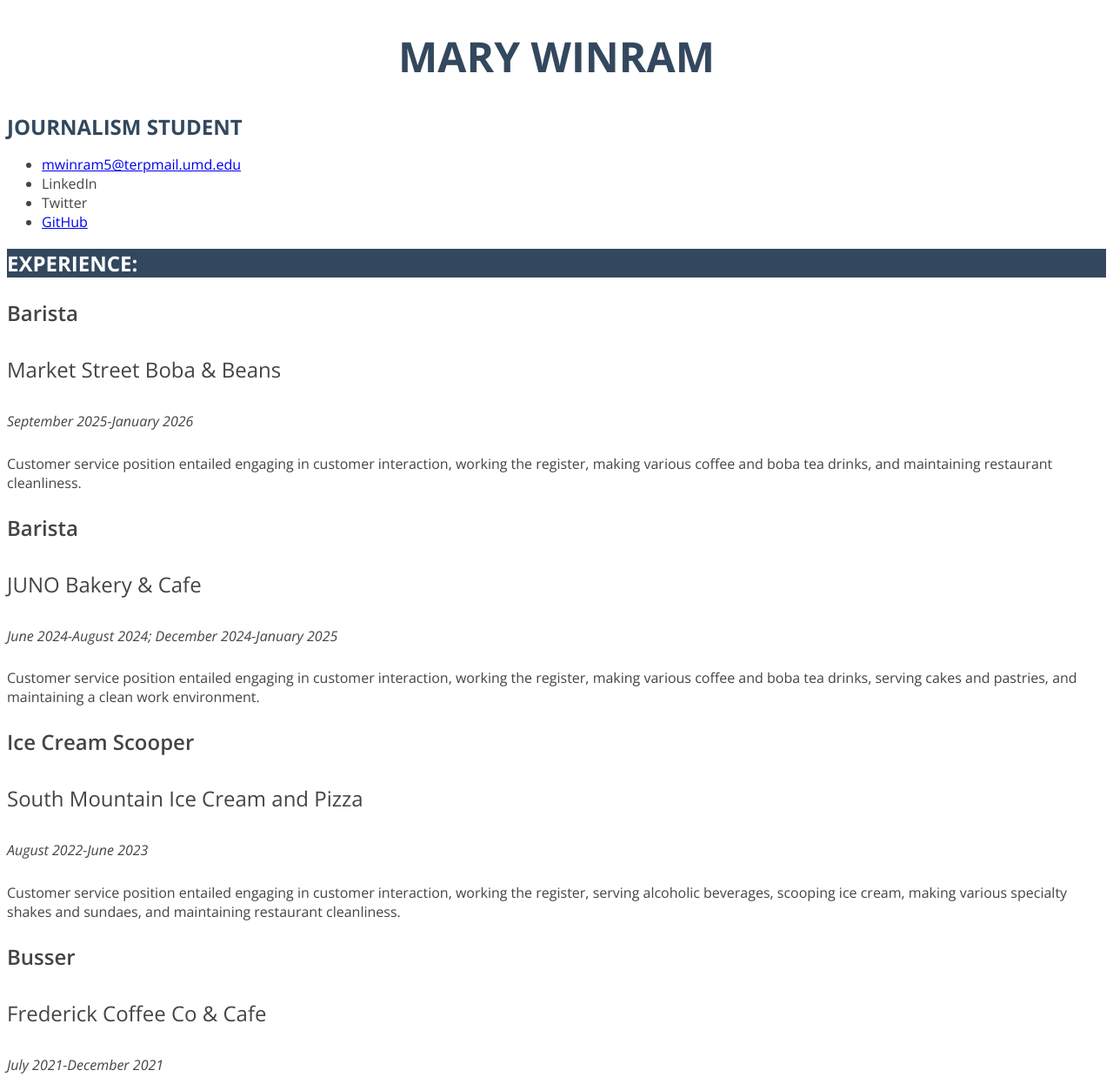
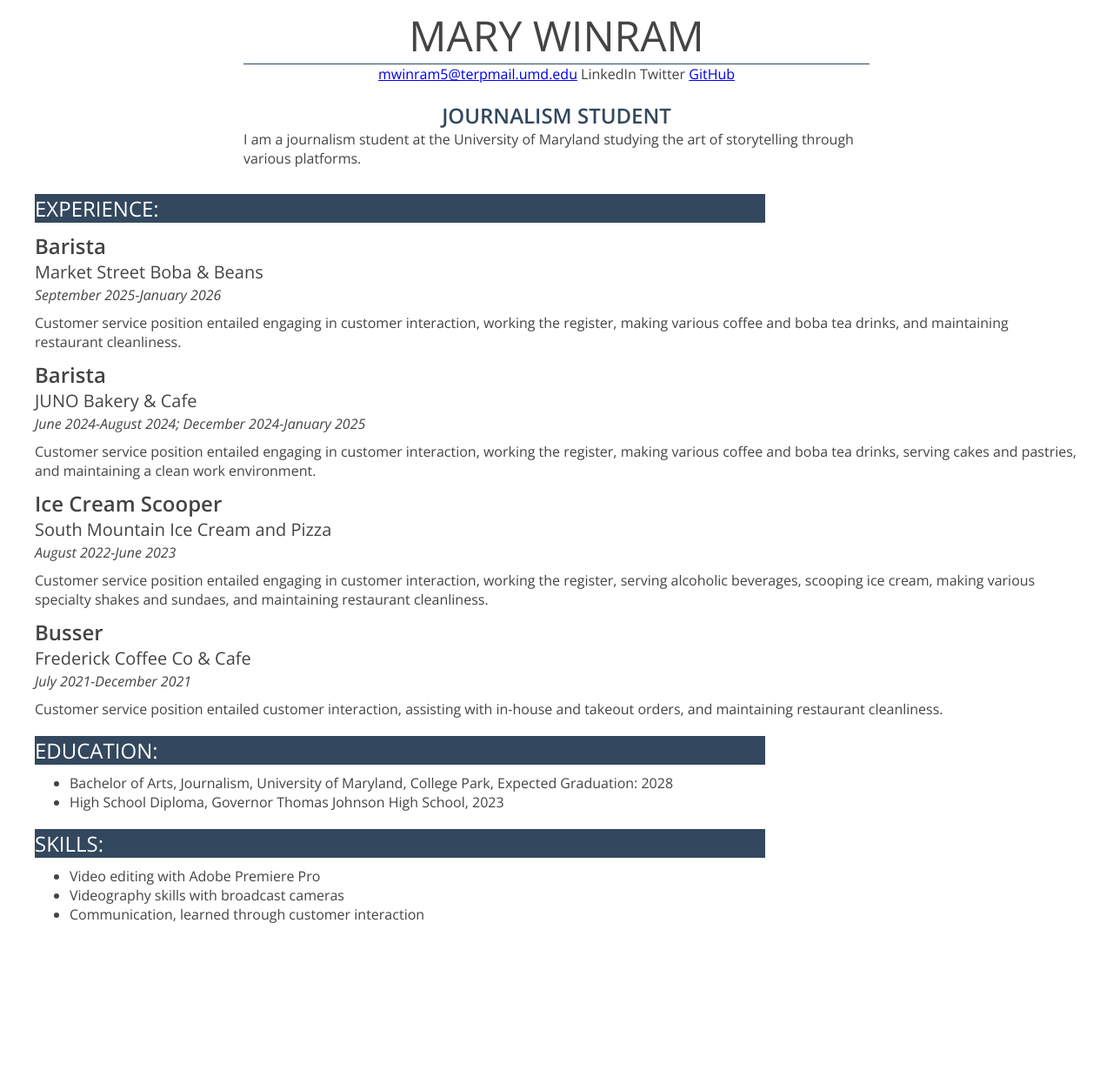
Before and after one commit to mwinram5-design/marywinram-jour352, a plain HTML site: page resume/index.html in a window 1280 px wide. Shown: the top 1238 px of the page at 87% size. After the commit the page ends 1120 px from the top, so only its background shows below. Drawn offline with nearby package versions, Linux system fonts and the light colour scheme.

Commit message:
resume work

```diff
--- /dev/null
+++ b/Class 6:15/style.css
@@ -0,0 +1,4 @@
+.test{
+    font-size: 36px;
+    color:cornflowerblue;
+}
--- a/resume/index.html
+++ b/resume/index.html
@@ -3,67 +3,67 @@
 
 <head>
     <title>Mary Winram's Resume</title>
-
     <link rel="stylesheet" type="text/css" href="style.css">
     <link href="https://fonts.googleapis.com/css2?family=Open+Sans:ital,wght@0,300..800;1,300..800&display=swap" rel="stylesheet">
 </head>
 
 <body>
+<div id="container">
 <!-- I built this myself-->
 
-<h1>Mary Winram</h1>
-    <strong>Journalism Student</strong><br>
+<div id="name">Mary Winram</div>
+<ul class="menu">
+    <li><a href="mailto:mwinram5@terpmail.umd.edu">mwinram5@terpmail.umd.edu</a></li>
+    <li>LinkedIn</li>
+    <li>Twitter</li>
+    <li><a href="https://github.com/mwinram5-design"> GitHub </a></li>
+</ul>
+
+<div id="title">Journalism Student</div>
+<div class="top">I am a journalism student at the University of Maryland studying the art of storytelling through various platforms. </div>
 
 <!--
 <img src="mary.jpeg" width="300px">
 
 -->
 
-<ul>
-    <li><a href="mailto:mwinram5@terpmail.umd.edu">mwinram5@terpmail.umd.edu</a></li>
-    <li>LinkedIn</li>
-    <li>Twitter</li>
-    <li><a href="https://github.com/mwinram5-design"> GitHub </a></li>
-</ul>
+<div class="sectionheader">Experience:</div>
+<div class="jobtitle">Barista</div>
+<div class="organization">Market Street Boba & Beans</div>
+<div class="date"> September 2025-January 2026</div>
+<div class="description">Customer service position entailed engaging in customer interaction, working the register, making various coffee and boba tea drinks, and maintaining restaurant cleanliness.</div>
 
-<h2>Experience:</h2>
-    <h3>Barista</h3>
-        <h4>Market Street Boba & Beans</h4>
-            <h5>September 2025-January 2026</h5>
-                <p>Customer service position entailed engaging in customer interaction, working the register, making various coffee and boba tea drinks, and maintaining restaurant cleanliness.</p>
+<div class="jobtitle">Barista</div>
+<div class="organization">JUNO Bakery & Cafe</div>
+<div class="date">June 2024-August 2024; December 2024-January 2025</div>
+<div class="description">Customer service position entailed engaging in customer interaction, working the register, making various coffee and boba tea drinks, serving cakes and pastries, and maintaining a clean work environment.</div>
+
+<div class="jobtitle">Ice Cream Scooper</div>
+<div class="organization">South Mountain Ice Cream and Pizza</div>
+<div class="date">August 2022-June 2023</div>
+<div class="description">Customer service position entailed engaging in customer interaction, working the register, serving alcoholic beverages, scooping ice cream, making various specialty shakes and sundaes, and maintaining restaurant cleanliness.</div>
+
+<div class="jobtitle">Busser</div>
+<div class="organization">Frederick Coffee Co & Cafe</div>
+<div class="date">July 2021-December 2021</div>
+<div class="description">Customer service position entailed customer interaction, assisting with in-house and takeout orders, and maintaining restaurant cleanliness.</div>
 
 
-<h3>Barista</h3>
-    <h4>JUNO Bakery & Cafe</h4>
-        <h5>June 2024-August 2024; December 2024-January 2025</h5>
-            <p>Customer service position entailed engaging in customer interaction, working the register, making various coffee and boba tea drinks, serving cakes and pastries, and maintaining a clean work environment.</p>
-
-<h3>Ice Cream Scooper</h3>
-    <h4>South Mountain Ice Cream and Pizza</h4>
-        <h5>August 2022-June 2023</h5>
-            <p>Customer service position entailed engaging in customer interaction, working the register, serving alcoholic beverages, scooping ice cream, making various specialty shakes and sundaes, and maintaining restaurant cleanliness.</p>
-
-
-<h3>Busser</h3>
-    <h4>Frederick Coffee Co & Cafe</h4>
-        <h5>July 2021-December 2021</h5>
-            <p>Customer service position entailed customer interaction, assisting with in-house and takeout orders, and maintaining restaurant cleanliness.</p>
-
-
-<h2>Education:</h2>
-    <ul>
-        <li>Bachelor of Arts, Journalism, University of Maryland, College Park, Expected Graduation: 2028</li>
-        <li>High School Diploma, Governor Thomas Johnson High School, 2023 </li>
+<div class="sectionheader">Education:</div>
+    <ul id="degrees">
+            <li>Bachelor of Arts, Journalism, University of Maryland, College Park, Expected Graduation: 2028</li>
+            <li>High School Diploma, Governor Thomas Johnson High School, 2023 </li>
     </ul>
 
 
-<h2>Skills:</h2>
-    <ul>
+<div class="sectionheader">Skills:</div>
+    <ul id="do">
         <li>Video editing with Adobe Premiere Pro</li>
         <li>Videography skills with broadcast cameras </li>
         <li>Communication, learned through customer interaction</li>
 
     </ul>
+
+</div>
 </body>
-
 </html>
--- a/resume/style.css
+++ b/resume/style.css
@@ -8,23 +8,39 @@ BODY {
   font-weight: 400;
 }
 
+#container {
+width: 100%;
+max-width: 1200px;
+margin: 0 auto;
+padding-bottom: 50px;
+}
+
 /*My name at the top*/
-h1 {
+#name {
     font-size: 3em;
     text-transform: uppercase;
     text-align: center;
-    color: #33485e;
+    border-bottom: 1px solid #33485e;
+    width: 60%;
+    min-width: 300px;
+    margin: 0 auto;
 }
 
 /*My title (Journalism student)*/
-strong {
+#title {
     color: #33485e;
     text-transform: uppercase;
     font-size: 1.5em;
+    font-weight: 600;
+    text-align: center;
+    margin: 20px 0px 0px 0px;
 }
 
 /*Experience title, Education title, Skills title*/
-h2 {
+.sectionheader {
+    margin: 20px 0px 10px;
+    width: 70%;
+    min-width: 300px;
     font-size: 1.5em;
     text-transform: uppercase;
     background-color: #33485e;
@@ -32,25 +48,53 @@ h2 {
 }
 
 /*Job titles*/
-h3 {
+.jobtitle {
     font-weight: 600;
     font-size: 1.5em;
 }
 
 /*Place of employment*/
-h4 {
+.organization {
     font-weight: 400;
-    font-size: 1.5em;
+    font-size: 1.25em;
 }
 
 /*Dates working there*/
-h5 {
+.date {
     font-weight: 400;
     font-size: 1em;
     font-style: italic;
+    margin: 2px 0px 0px 0px;
+}
+
+.description {
+    margin: 10px 0px;
 }
 
 /*Contact info, Education, Skills */
-ul {
+.menu {
 font-size: 1em;
+text-align: center;
+padding: 0px;
+margin: 0px;
+list-style-type: none;
 }
+
+.menu li {
+display: inline;
+}
+
+#degrees {
+    margin: 5px 0px 0px 0px;
+}
+
+#do {
+margin: 5px 0px 0px 0px;
+}
+
+.top {
+    width: 60%;
+    min-width: 300px;
+    margin:0 auto;
+    margin-bottom: 30px;
+}
```
Also changed, not shown: Class 6:15/index.html (added, +14 -0 lines), 3 other files.
